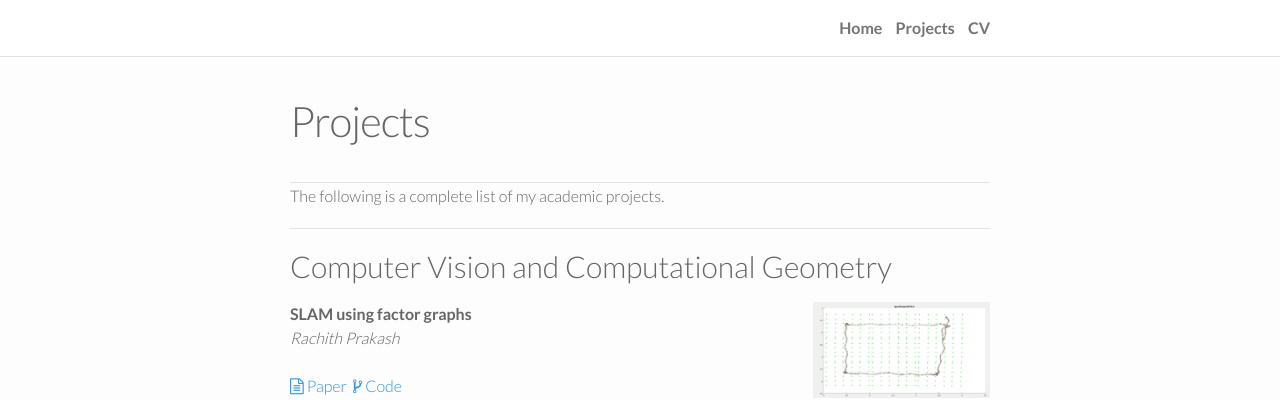
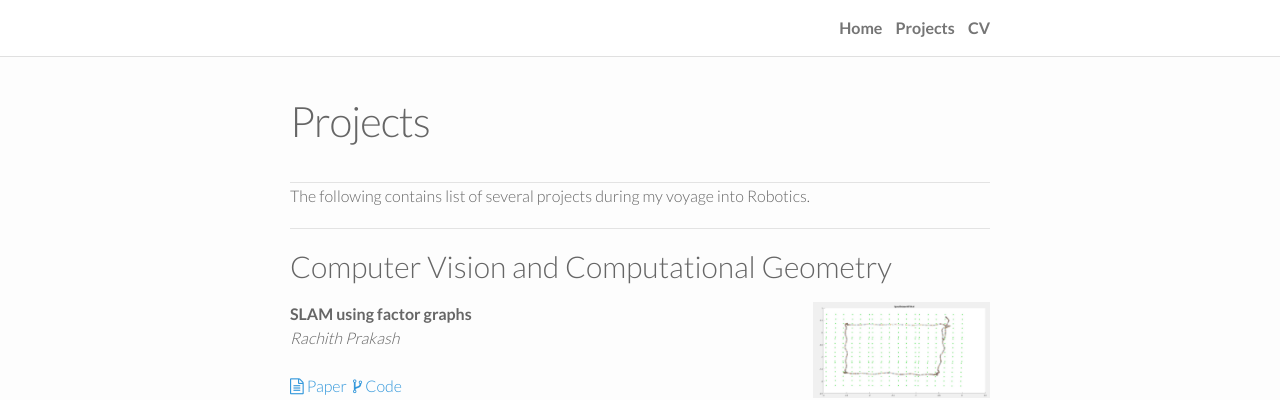
Before and after one commit to RachithP/rp.github.io, a Jekyll site: the page built from projects.md, in a window 1280 px wide and 900 px high. Shown: the top 400 px of the window. Built offline with Jekyll 4.4.1, drawn with Linux system fonts in a browser that asks for light colours.

Commit message:
Update projects.md

```diff
--- a/projects.md
+++ b/projects.md
@@ -5,7 +5,7 @@ order: 2
 ---
 <hr/>
 
-The following is a complete list of my academic projects.
+The following contains list of several projects during my voyage into Robotics.
 
 <hr/>
 
```
